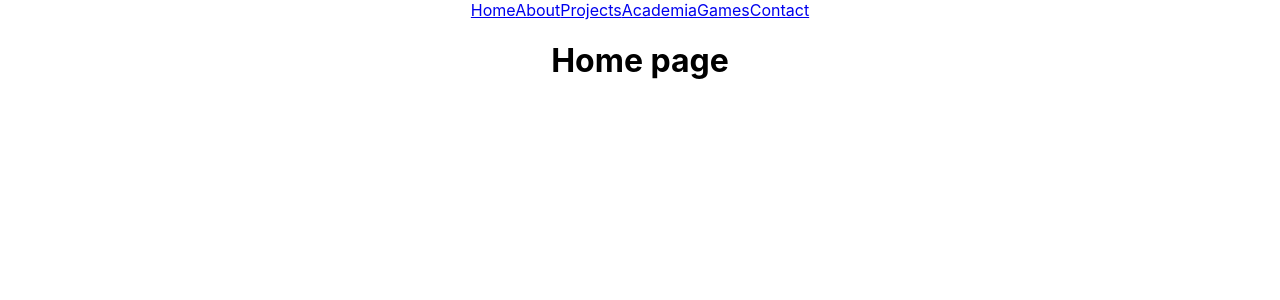
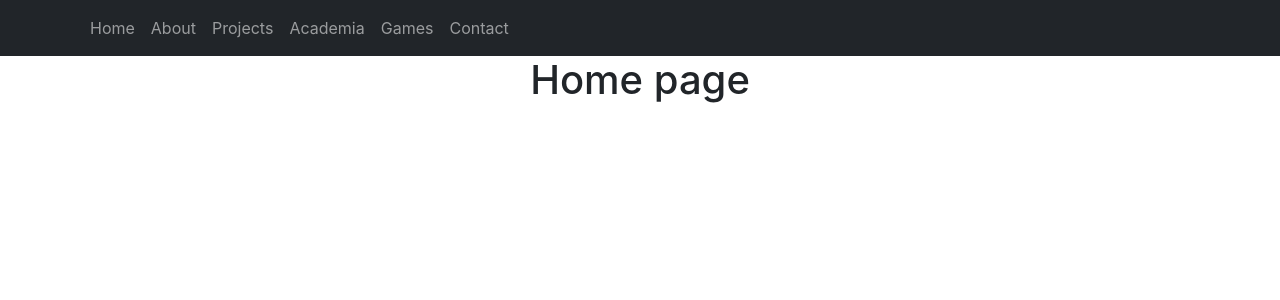
Before and after one commit to Jdshin/Portfolio, a React (Create React App) app: page / in a window 1280 px wide. Shown: the top 300 px of the page. Built offline with nearby package versions, Linux system fonts and the light colour scheme.

Commit message:
Add react-bootstrap css cdn, change navbar style

```diff
--- a/public/index.html
+++ b/public/index.html
@@ -10,6 +10,12 @@
       content="Web site created using create-react-app"
     />
     <link rel="apple-touch-icon" href="%PUBLIC_URL%/logo192.png" />
+    <link
+      rel="stylesheet"
+      href="https://cdn.jsdelivr.net/npm/bootstrap@5.1.3/dist/css/bootstrap.min.css"
+      integrity="sha384-1BmE4kWBq78iYhFldvKuhfTAU6auU8tT94WrHftjDbrCEXSU1oBoqyl2QvZ6jIW3"
+      crossorigin="anonymous"
+    />
     <!--
       manifest.json provides metadata used when your web app is installed on a
       user's mobile device or desktop. See https://developers.google.com/web/fundamentals/web-app-manifest/
--- a/src/components/NavComp.js
+++ b/src/components/NavComp.js
@@ -6,7 +6,7 @@ import { NavLink, NavItem } from "react-bootstrap";
 function NavComp(props){
 
     return (
-        <Navbar>
+        <Navbar bg="dark" variant="dark">
             <Container>
                 <Nav>
                     <Nav.Link as={Link} to='/'>Home</Nav.Link>
```
